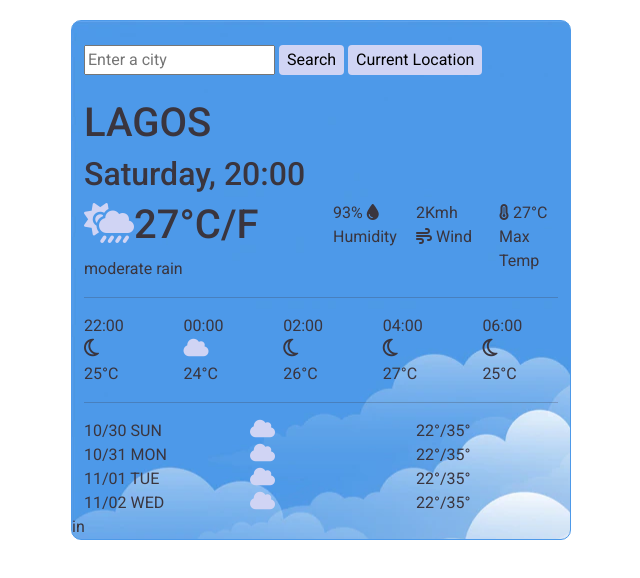
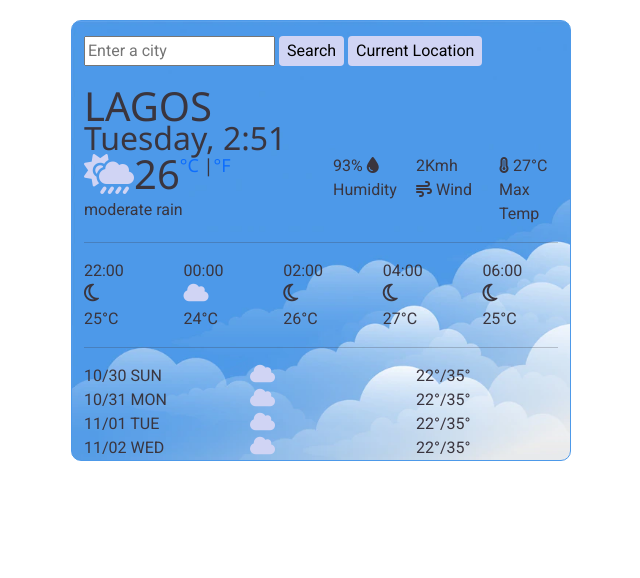
Before and after one commit to MarthaKenny/Weather-project, a plain HTML site: page index.html in a window 1280 px wide. Shown: the whole page, without its empty margins (319-959 px from the left). Drawn offline with nearby package versions, Linux system fonts and the light colour scheme.

Commit message:
learning more JS

```diff
--- a/css-folder/styles.css
+++ b/css-folder/styles.css
@@ -1,47 +1,68 @@
 .wholeBody {
   background-image: url("images/blue-sky.webp");
+  height: 100%;
+  background-size: cover;
 
   display: block;
   margin: 20px auto;
   padding: 200px auto;
 
-
   border-radius: 10px;
   max-width: 500px;
- border: 1px solid #4D99E9;
+  border: 1px solid #4d99e9;
 }
 body {
   font-family: "Roboto", sans-serif;
-  font-weight:  400;
-  ;
-  color: rgb(58, 53, 62)
+  font-weight: 400;
+  color: rgb(58, 53, 62);
 }
 h1,
 h2,
 h3 {
-  font-family: "Roboto", sans-serif;
-  font-weight: 500;20px
+  font-family: 'Segoe UI', Tahoma, Geneva, Verdana, sans-serif;
+  font-weight: 500;
   line-height: 2rem;
+  margin: 0;
 }
-  button{background: rgb(208, 212, 244);}
-#mainIcon {color: rgb(208, 212, 244) ;
-  font-size:40px;
+#button {
+  background: rgb(208, 212, 244);
+}
+#mainIcon {
+  color: rgb(208, 212, 244);
+  font-size: 40px;
+}
+#button{
+  background: rgb(208, 212, 244);
+  border-radius: 4px;
+  border: 2px solid transparent;
+}
+.fa-cloud {
+  color: rgb(208, 212, 244);
+  font-size: 20px;
+}
+.fa-moon {
+  font-size: 20px;
+}
+ul {
+  padding: 0;
+  margin: 0;
+}
+form{margin-top: 15px;
+
+}
+.units{
+  font-size:18px;
+  font-weight: 500px;
+  position:relative;
+  top: -17px;
+  text-decoration: none;
+}
+a{
+  text-decoration: none;
+}
+.degrees{
+  font-size: 40px;
+  font-weight: 500;
 
 
 }
-button{background: rgb(208, 212, 244);
-  border-radius: 4px;
-  border: 2px solid transparent;
-
-}
-.fa-cloud{
-  color: rgb(208, 212, 244);
-  font-size: 20px;
-}
-.fa-moon{
-  font-size:20px ;
-}
-ul{
-  padding: 0;
-  margin: 0;
-}
--- a/index.html
+++ b/index.html
@@ -26,16 +26,21 @@
       src="https://kit.fontawesome.com/367c4bdb46.js"
       crossorigin="anonymous"
     ></script>
+
   </head>
   <div class="wholeBody">
     <body>
       <div class="container">
-        <br />
-        <form action="">
-          <input type="city" placeholder="Enter a city" />
-          <button>Search</button>
-          <button>Current Location</button>
-        </form>
+
+
+        <form id="search-form">
+          <div class="button">
+          <input type="text" id="search-button" placeholder="Enter a city" />
+          <input type="submit" value="Search" id="button">
+          <input type="submit" value="Current Location" id="button"></input>
+
+          </div>
+         </form>
 
         <br />
         <h1>LAGOS</h1>
@@ -44,7 +49,9 @@
           <div class="col-6">
             <b
               ><h1>
-                <i class="fa-solid fa-cloud-sun-rain" id="mainIcon"></i>27°C/F
+                <i class="fa-solid fa-cloud-sun-rain" id="mainIcon">
+
+                </i><span class="degrees"><Span id="actualtemp">26</Span></span><span class="units"><a id="degree" href="#">°C </a> |<a id=fahrenheit  href="#">°F</a></span>
               </h1></b
             >
 
@@ -121,9 +128,7 @@
           </div>
         </div>
       </div>
-      <form action="#">
-        in
-      </form>
+      <script src="index.js"></script>
     </body>
   </div>
 </html>
--- /dev/null
+++ b/index.js
@@ -0,0 +1,39 @@
+function searchButton(event) {
+  event.preventDefault()
+    let citySearch = document.querySelector("#search-button");
+    let heading = document.querySelector("h1")
+    heading.innerHTML = citySearch.value
+}
+let searchIcon=document.querySelector("#search-form")
+searchIcon.addEventListener("submit", searchButton);
+
+
+
+let date = new Date
+let hour = date.getHours();
+let minutes= date.getMinutes()
+let days = ["Sunday", "Monday", "Tuesday", "Wednesday", "thursday", "Friday", "Saturday"];
+let day = days[date.getDay()];
+let time = document.querySelector("h2");
+time.innerHTML = `${day}, ${hour}:${minutes}`
+
+function changefahrenheit(event) {
+  event.preventDefault();
+  let changedTemp = document.querySelector("#actualtemp");
+  let actualtemp = changedTemp.innerHTML;
+  changedTemp.innerHTML = (actualtemp * 9) / 5 + 32;
+}
+let fahrenheitTemp = document.querySelector("#fahrenheit");
+fahrenheitTemp.addEventListener("click", changefahrenheit);
+
+
+
+
+function changeCelsius(event) {
+  event.preventDefault();
+  let changedTemp = document.querySelector("#actualtemp");
+  let actualtemp = changedTemp.innerHTML;
+  changedTemp.innerHTML = (changedTemp.innerHTML -32)* 5/9
+}
+let celsiusTemp = document.querySelector("#degree");
+celsiusTemp.addEventListener("click", changeCelsius);
```
